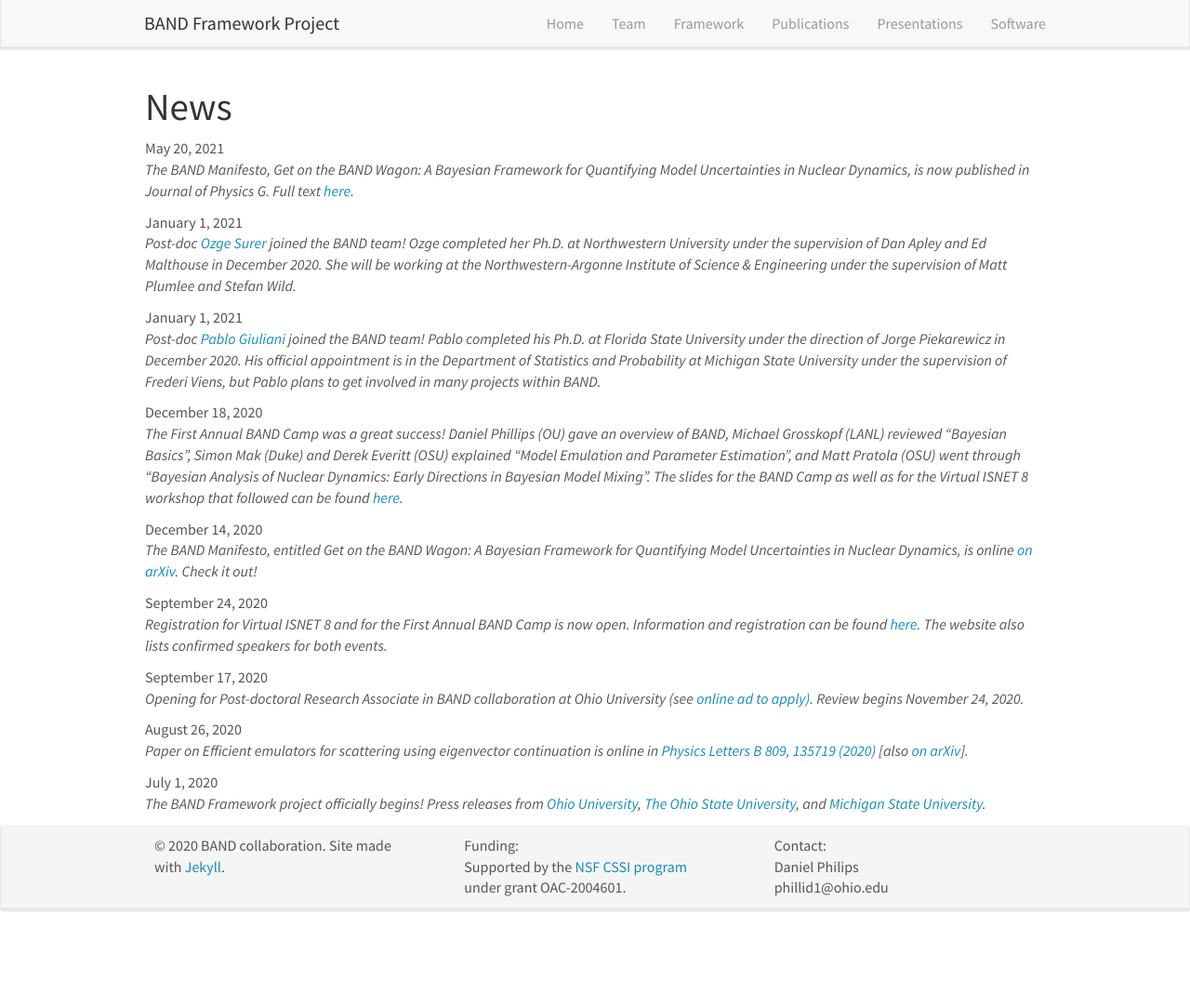
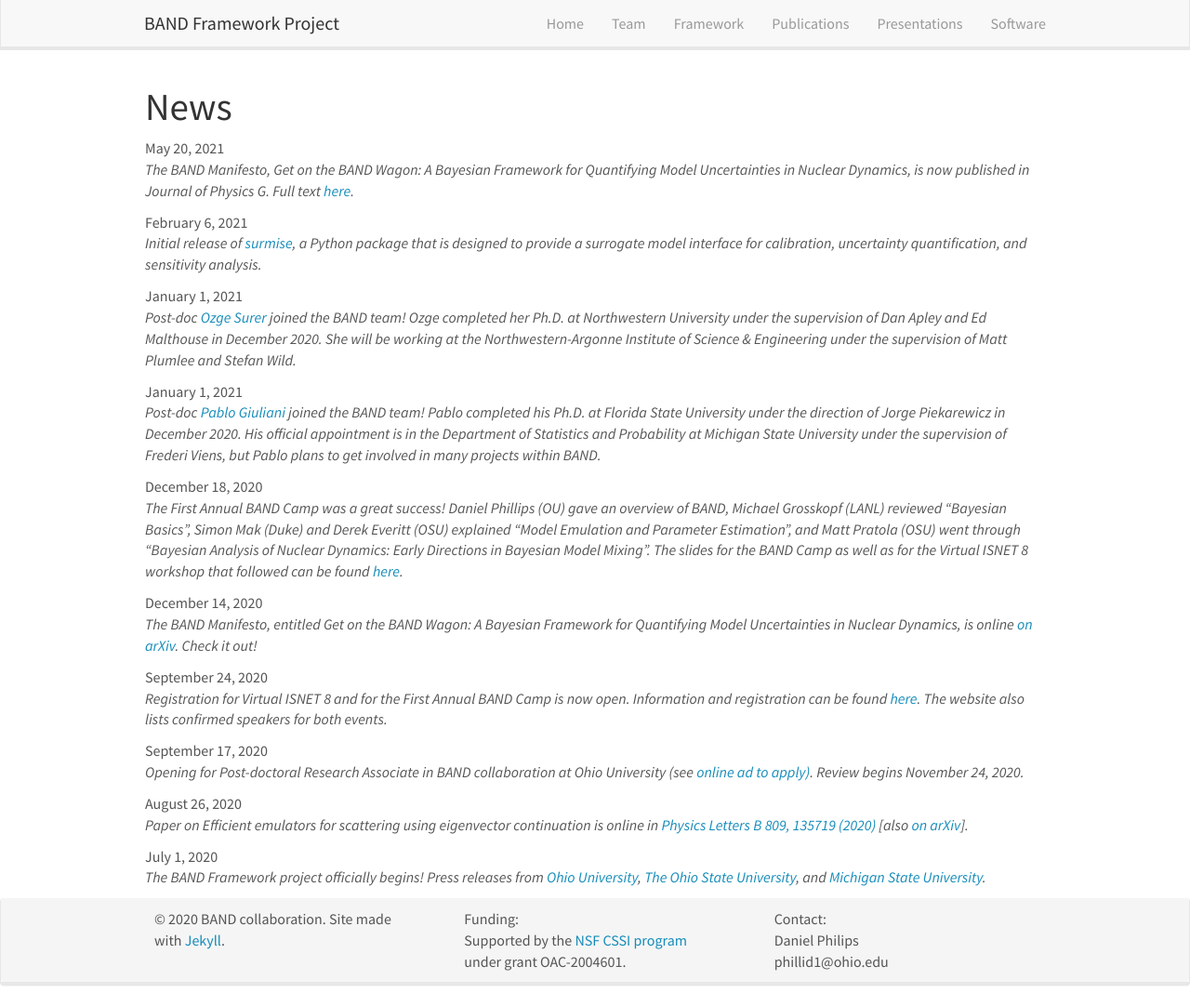
Before and after one commit to bandframework/bandframework.github.io, a Jekyll site: the page built from _pages/allnews.md, in a window 1280 px wide and 1082 px high. Shown: the whole window at 93% size. Built offline with Jekyll 4.4.1, drawn with Linux system fonts in a browser that asks for light colours; nearby versions of some CDN libraries.

Commit message:
surmise news item

```diff
--- a/_data/news.yml
+++ b/_data/news.yml
@@ -2,6 +2,11 @@
   headline: >
     The BAND Manifesto, <i>Get on the BAND Wagon: A Bayesian Framework for Quantifying Model Uncertainties in Nuclear Dynamics</i>,
     is now published in Journal of Physics G. Full text <a href='https://iopscience.iop.org/article/10.1088/1361-6471/abf1df'>here</a>.
+
+- date: February 6, 2021
+  headline: >
+    Initial release of <a href='https://surmise.readthedocs.io/en/latest/'>surmise</a>, a Python package that is designed to provide a
+    surrogate model interface for calibration, uncertainty quantification, and sensitivity analysis.
 
 - date: January 1, 2021
   headline: >
```
